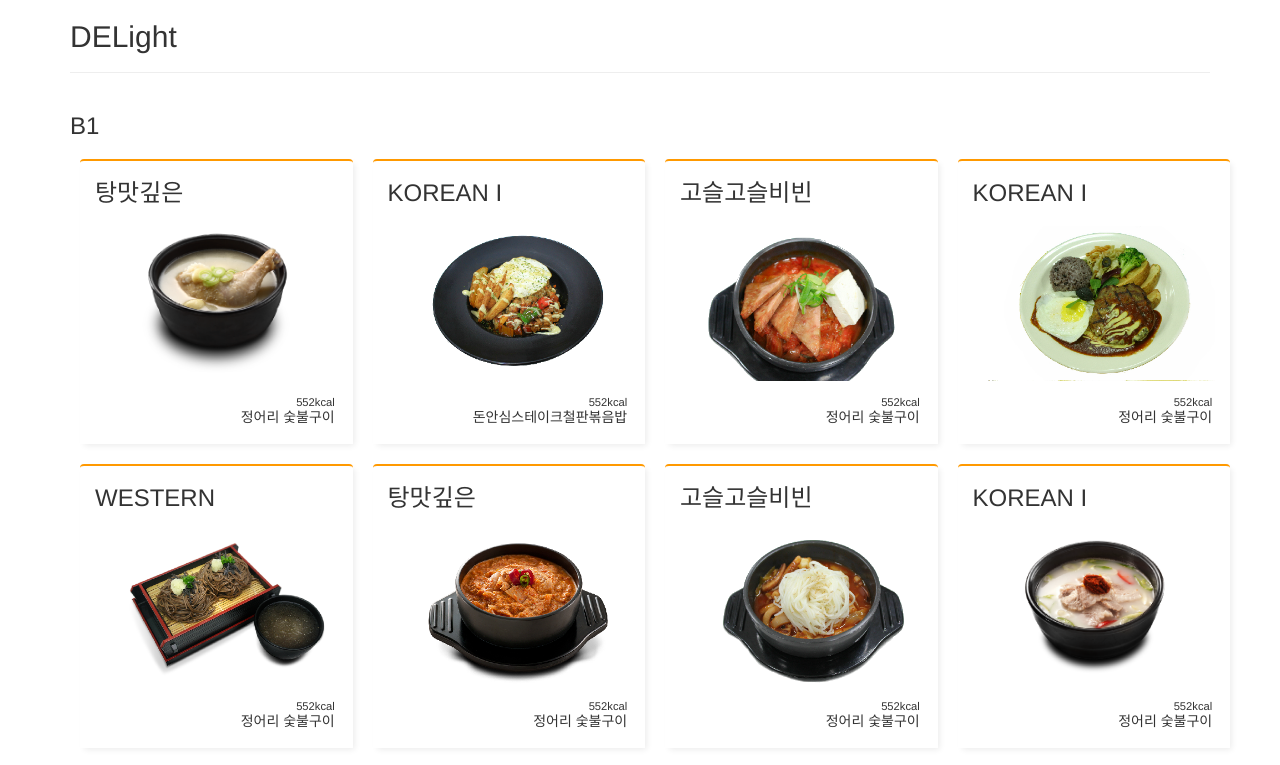
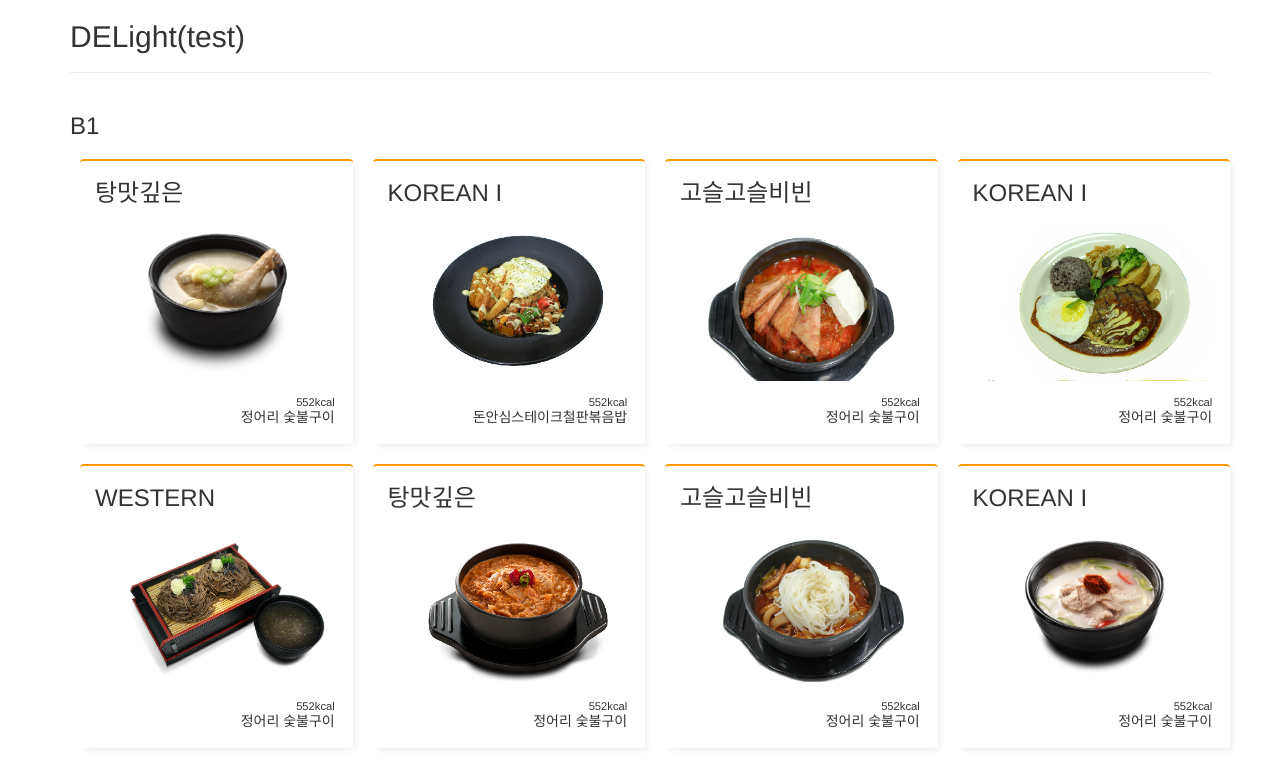
Before and after one commit to galsaekgom/ESC_DELight, a website: page index.html in a window 1280 px wide. Shown: the top 765 px of the page. Drawn offline with nearby package versions, Linux system fonts and the light colour scheme; no server answers.

Commit message:
CI/CD config

```diff
--- a/index.html
+++ b/index.html
@@ -16,7 +16,7 @@
 <div class="container">
     <header>
         <div class="header">
-            <h2>DELight</h2>
+            <h2>DELight(test)</h2>
         </div>
     </header>
 
```
Also changed, not shown: 1 other file.
